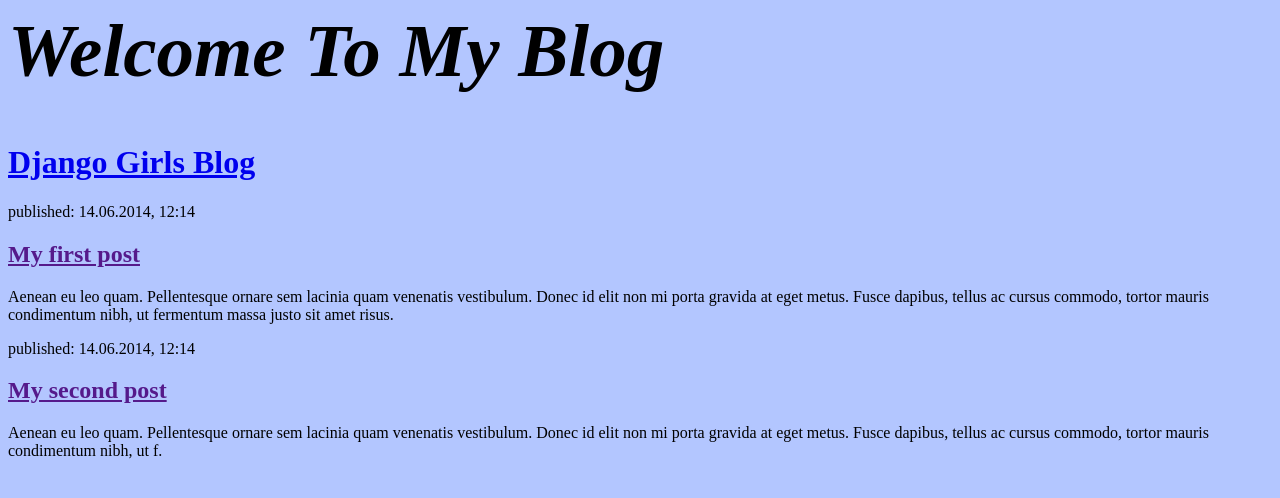
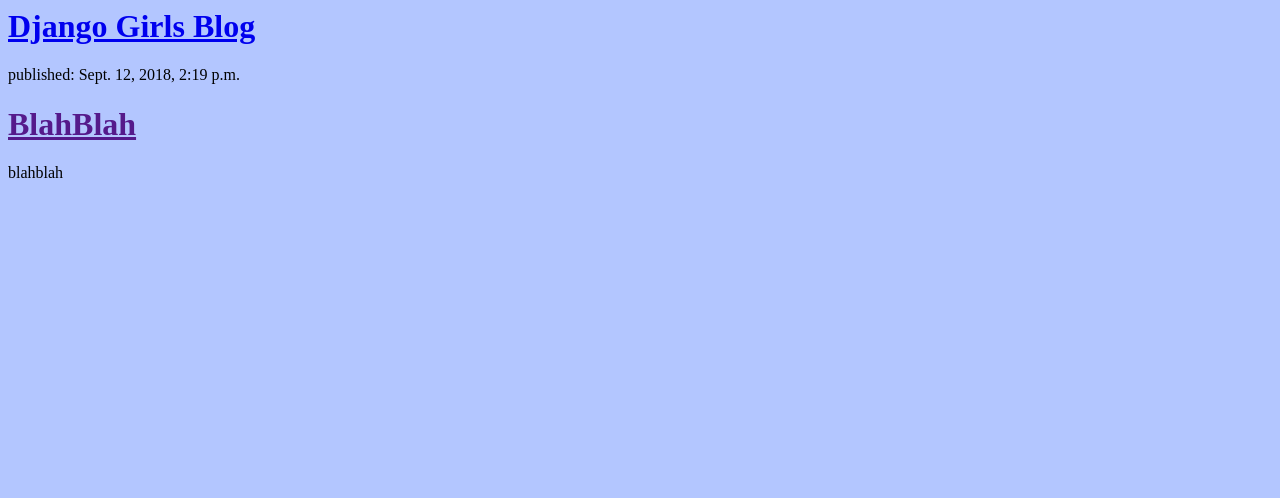
Before and after one commit to IgnatiusFlo/django, a Django app: page / in a window 1280 px wide. Shown: the top 498 px of the page. Run offline with Django 3.2, Linux system fonts and the light colour scheme; data comes from the database, SQL or seed files in the repository; both versions use the stored data as it was after the commit.

Commit message:
Template tags in html file.

```diff
--- a/blog/templates/blog/post_list.html
+++ b/blog/templates/blog/post_list.html
@@ -13,23 +13,16 @@
     </style>
 </head>
 <body>
+<div>
+    <h1><a href="/">Django Girls Blog</a></h1>
+</div>
+
+{% for post in posts %}
     <div>
-        <h1 class ="header">Welcome To My Blog</h1>
+        <p>published: {{ post.published_date }}</p>
+        <h1><a href="">{{ post.title }}</a></h1>
+        <p>{{ post.text|linebreaksbr }}</p>
     </div>
-      <div>
-            <h1><a href="/">Django Girls Blog</a></h1>
-        </div>
-
-        <div>
-            <p>published: 14.06.2014, 12:14</p>
-            <h2><a href="">My first post</a></h2>
-            <p>Aenean eu leo quam. Pellentesque ornare sem lacinia quam venenatis vestibulum. Donec id elit non mi porta gravida at eget metus. Fusce dapibus, tellus ac cursus commodo, tortor mauris condimentum nibh, ut fermentum massa justo sit amet risus.</p>
-        </div>
-
-        <div>
-            <p>published: 14.06.2014, 12:14</p>
-            <h2><a href="">My second post</a></h2>
-            <p>Aenean eu leo quam. Pellentesque ornare sem lacinia quam venenatis vestibulum. Donec id elit non mi porta gravida at eget metus. Fusce dapibus, tellus ac cursus commodo, tortor mauris condimentum nibh, ut f.</p>
-        </div>
+{% endfor %}
 </body>
 </html>
--- a/blog/views.py
+++ b/blog/views.py
@@ -1,5 +1,7 @@
 from django.shortcuts import render
+from .models import Post
+from django.utils import timezone
 
-# Create your views here.
 def post_list(request):
-    return render(request, 'blog/post_list.html', {})
+    posts = Post.objects.filter(published_date__lte=timezone.now()).order_by('published_date')
+    return render(request, "blog/post_list.html", {"posts": posts})
```
Also changed, not shown: db.sqlite3.
